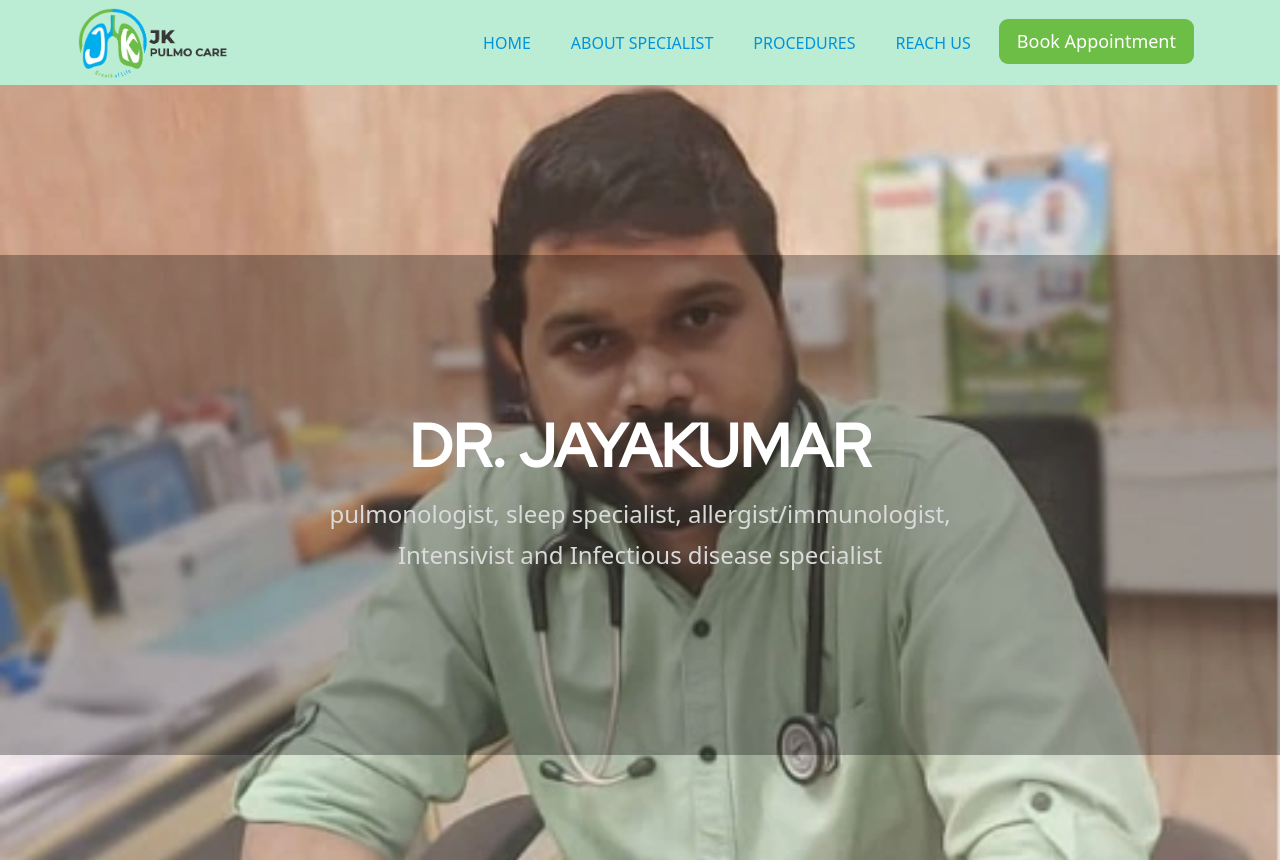
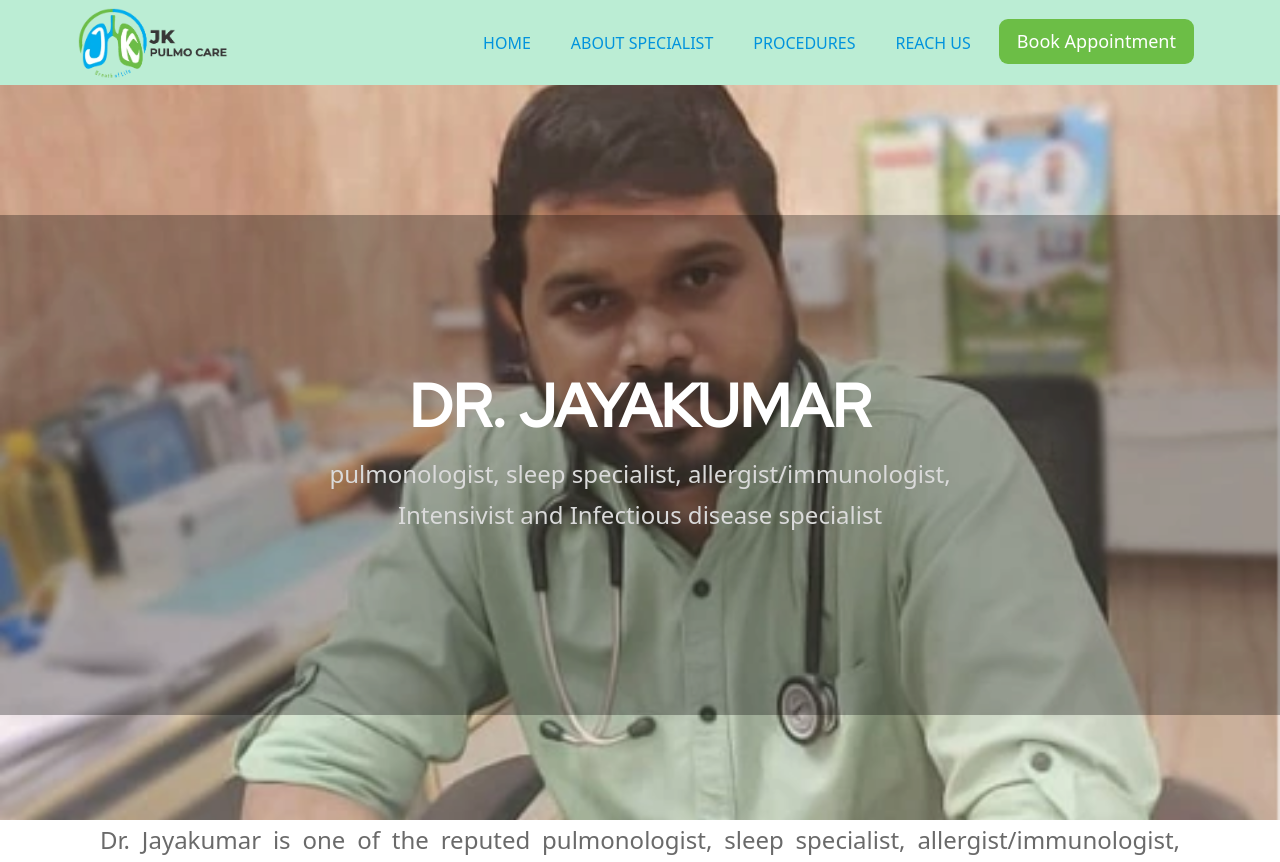
Before and after one commit to 1sh4sk/drjkpulmo, a React (Create React App) app: page /AboutSpecialist in a window 1280 px wide. Shown: the top 862 px of the page. Built offline with nearby package versions, Linux system fonts and the light colour scheme.

Commit message:
css changes

```diff
--- a/public/styles.css
+++ b/public/styles.css
@@ -193,7 +193,7 @@ hr{
     display: flex;
     align-items: center;
     justify-content: center;
-    margin-top:-40px;
+    margin-top:-80px;
 }
 
 .background-container{
```
